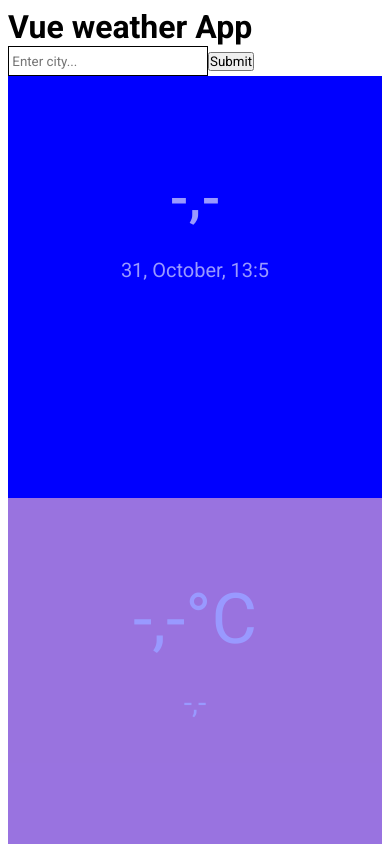
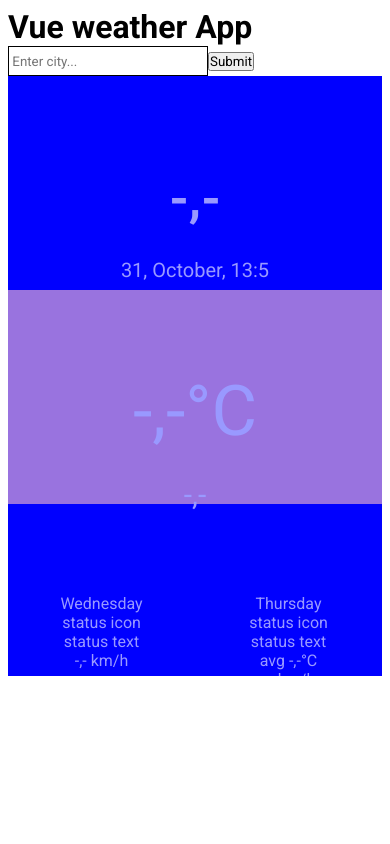
Before and after one commit to sebik9/weather-app, a Vue app: page / in a window 390 px wide. Shown: the top 844 px of the page. Built offline with nearby package versions, Linux system fonts and the light colour scheme.

Commit message:
Update App.vue
better responsivenes

```diff
--- a/src/App.vue
+++ b/src/App.vue
@@ -210,13 +210,16 @@ export default {
 }
 
 .app {
-  width: 1000px;
-  height: 600px;
+  width: 100%;
+  height: 100vh;
+  max-width: 1000px;
+  max-height: 600px;
   position: relative;
   display: flex;
+  flex-direction: row;
   background-image: url(src/assets/cloudbg.jpg);
   background-repeat: no-repeat;
-  background-size: 100%;
+  background-size: cover;
   color: white;
 }
 
@@ -224,6 +227,8 @@ export default {
   position: relative;
   font-size: 30px;
   padding-top: 110px;
+  display: flex;
+  flex-direction: column;
   padding-left: 50px;
   height: 60%;
   opacity: 0.6;
@@ -240,6 +245,8 @@ export default {
   position: relative;
   padding-left: 50px;
   padding-top: 90px;
+  display: flex;
+  flex-direction: column;
   height: 40%;
   opacity: 0.6;
 }
@@ -263,6 +270,8 @@ export default {
 
 .upcoming {
   position: relative;
+  display: flex;
+  flex-direction: column;
   width: 100%;
   height: 100%;
 }
@@ -270,10 +279,14 @@ export default {
 .leftSide {
   width: 40%;
   height: 100%;
+  display: flex;
+  flex-direction: column;
 }
 
 .rightSide {
   width: 60%;
+  display: flex;
+  flex-direction: column;
 }
 
 .upcTop {
@@ -291,6 +304,8 @@ export default {
 .segment1 {
   width: 50%;
   height: 100%;
+  display: flex;
+  flex-direction: column;
   text-align: center;
   padding-top: 90px;
   opacity: 0.6;
@@ -299,6 +314,8 @@ export default {
 .segment2 {
   width: 50%;
   height: 100%;
+  display: flex;
+  flex-direction: column;
   text-align: center;
   padding-top: 90px;
   opacity: 0.6;
```
